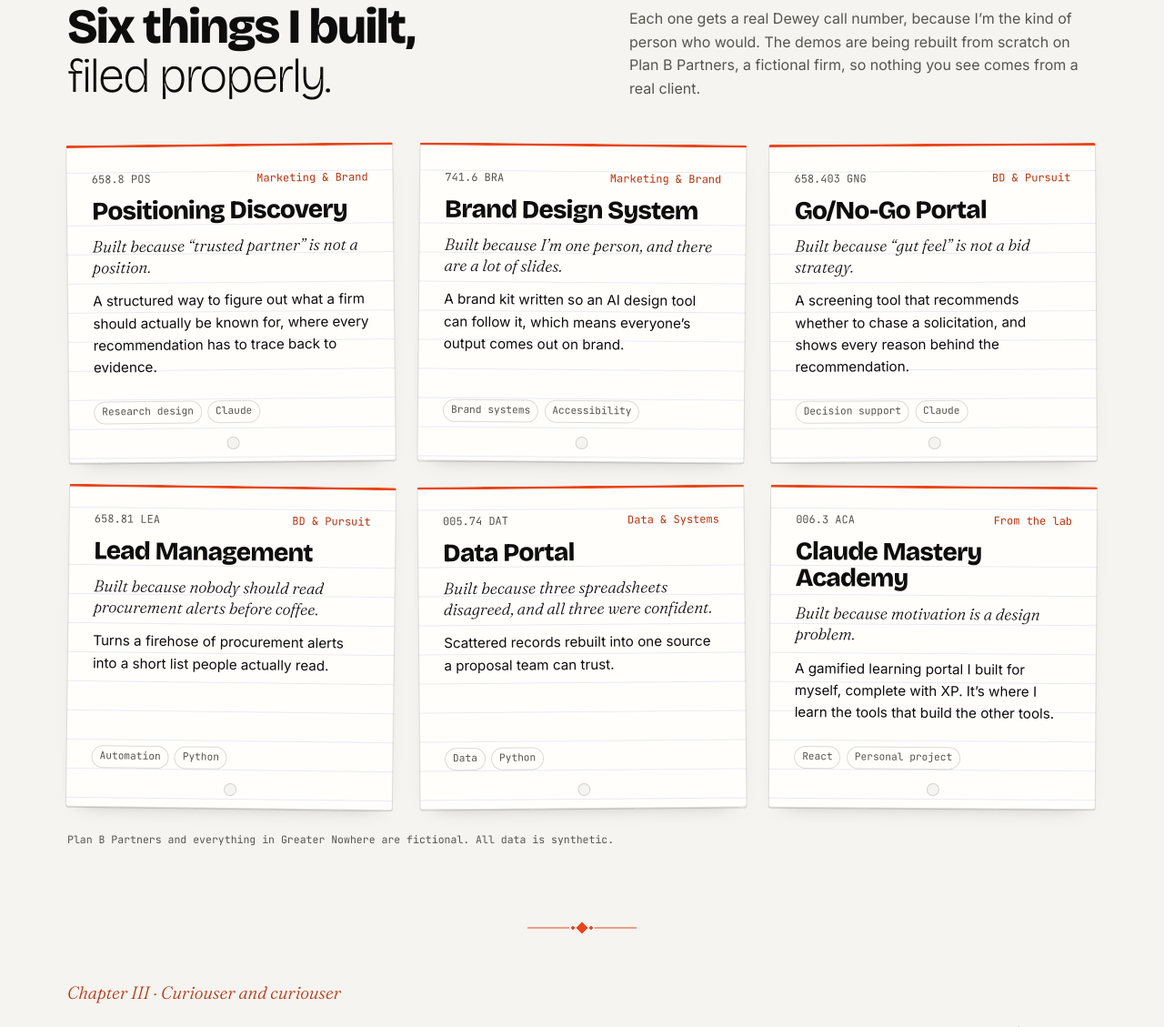
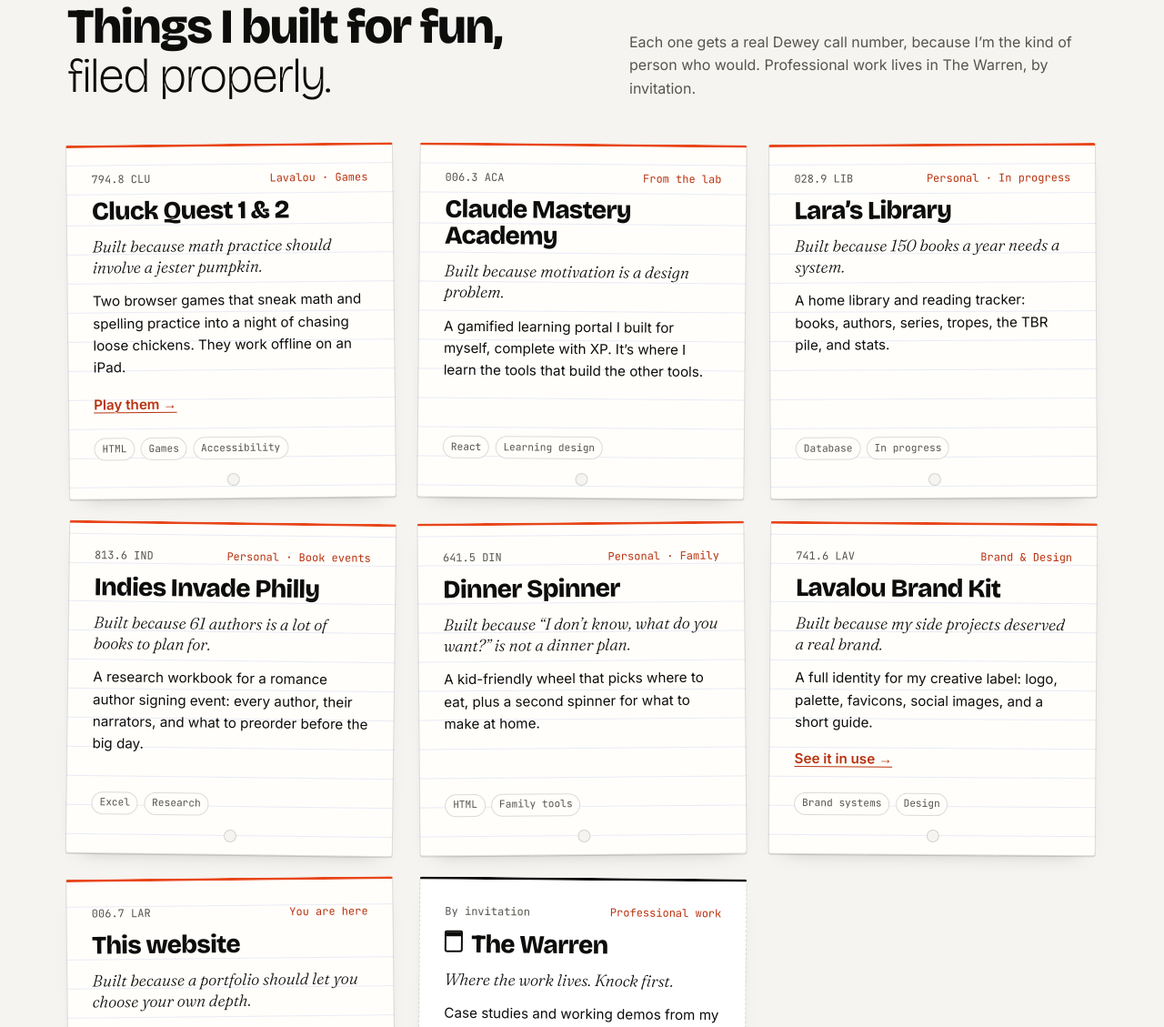
Before and after one commit to LaraB-create/laraborowsky-site, a plain HTML site: page index.html in a window 1280 px wide. Shown: the part 1671-2800 px from the top of the page at 91% size. Drawn offline with nearby package versions, Linux system fonts and the light colour scheme.

Commit message:
Public catalog: personal projects only, plus The Warren (work by invitation); add Indies Invade Philly

```diff
--- a/assets/site.css
+++ b/assets/site.css
@@ -282,3 +282,9 @@ html[data-motion="off"] .card, html[data-motion="off"] .card:hover { transform:
 /* OpenDyslexic and Hyperlegible read better without tight display tracking */
 html[data-font="dyslexic"] .display, html[data-font="dyslexic"] .hero h1, html[data-font="dyslexic"] .about-hero h1,
 html[data-font="hyper"] .display, html[data-font="hyper"] .hero h1, html[data-font="hyper"] .about-hero h1 { letter-spacing: 0; }
+
+/* Card links and The Warren */
+.card-link { align-self: flex-start; margin-top: .3rem; font-weight: 700; font-size: .95rem; color: var(--accent-text); text-decoration: underline; text-decoration-thickness: 1px; }
+.card.warren { border-style: dashed; border-top: 3px solid var(--ink); background-image: none; background-color: var(--surface); }
+.card.warren::after { display: none; }
+.card.warren h3::before { content: ""; display: inline-block; width: .55em; height: .7em; margin-right: .35em; border: 2px solid currentColor; border-radius: 2px 2px 3px 3px; vertical-align: .02em; box-shadow: inset 0 .28em 0 -.12em currentColor; }
--- a/index.html
+++ b/index.html
@@ -4,12 +4,12 @@
 <meta charset="utf-8">
 <meta name="viewport" content="width=device-width, initial-scale=1">
 <title>Lara Borowsky: curiosity, with receipts</title>
-<meta name="description" content="Lara Borowsky builds human-in-the-loop AI tools, research systems and marketing systems. Rabbit hole research, with receipts.">
+<meta name="description" content="Lara Borowsky: marketing and BD strategist, AI systems builder, and maker of games starring chickens. Rabbit hole research, with receipts.">
 <meta name="theme-color" content="#F5F4F0" media="(prefers-color-scheme: light)">
 <meta name="theme-color" content="#0E1013" media="(prefers-color-scheme: dark)">
 <meta property="og:type" content="website">
 <meta property="og:title" content="Lara Borowsky: curiosity, with receipts">
-<meta property="og:description" content="Lara Borowsky builds human-in-the-loop AI tools, research systems and marketing systems. Rabbit hole research, with receipts.">
+<meta property="og:description" content="Lara Borowsky: marketing and BD strategist, AI systems builder, and maker of games starring chickens. Rabbit hole research, with receipts.">
 <meta property="og:url" content="https://www.laraborowsky.com/">
 <link rel="canonical" href="https://www.laraborowsky.com/">
 <link rel="icon" href="/assets/favicon.svg" type="image/svg+xml">
@@ -80,7 +80,7 @@
 <a class="btn btn-primary" href="#work" data-set="depth" data-val="tldr">Start at the surface</a>
 <a class="btn" href="#method" data-set="depth" data-val="deep">Take me down the rabbit hole <svg aria-hidden="true" width="14" height="14" viewBox="0 0 24 24" fill="none" stroke="currentColor" stroke-width="1.5" stroke-linecap="round"><path d="M12 4v14M6 12l6 6 6-6"/></svg></a>
 </div>
-<p class="stats"><span><b>6</b> things I built</span><span><b>1</b> fictional company</span><span><b>0</b> real client data</span><span><b>∞</b> open tabs</span></p>
+<p class="stats"><span><b>7</b> things I built for fun</span><span><b>2</b> games starring chickens</span><span><b>3</b> typefaces to choose from</span><span><b>∞</b> open tabs</span></p>
 </div>
 <figure class="hole">
 <div class="hole-art">
@@ -151,64 +151,21 @@
 <section id="work" class="wrap section tight" aria-labelledby="work-title">
 <p class="chapter">Chapter II · The card catalog</p>
 <div class="section-head">
-<h2 id="work-title" class="display h2"><span class="b stack">Six things I built,</span><span class="t stack">filed properly.</span></h2>
-<p>Each one gets a real Dewey call number, because I’m the kind of person who would. The demos are being rebuilt from scratch on Plan B Partners, a fictional firm, so nothing you see comes from a real client.</p>
+<h2 id="work-title" class="display h2"><span class="b stack">Things I built for fun,</span><span class="t stack">filed properly.</span></h2>
+<p>Each one gets a real Dewey call number, because I’m the kind of person who would. Professional work lives in The Warren, by invitation.</p>
 </div>
 <div class="catalog">
 <article class="card">
-<div class="card-meta"><span>658.8 POS</span><span class="accent">Marketing &amp; Brand</span></div>
-<h3>Positioning Discovery</h3>
-<p class="hook">Built because “trusted partner” is not a position.</p>
-<p class="summary">A structured way to figure out what a firm should actually be known for, where every recommendation has to trace back to evidence.</p>
+<div class="card-meta"><span>794.8 CLU</span><span class="accent">Lavalou · Games</span></div>
+<h3>Cluck Quest 1 &amp; 2</h3>
+<p class="hook">Built because math practice should involve a jester pumpkin.</p>
+<p class="summary">Two browser games that sneak math and spelling practice into a night of chasing loose chickens. They work offline on an iPad.</p>
 <div class="deep">
-<h4>How it works</h4><p>Claims go in a ledger with their source. Candidate positions get pressure-tested against the proof before anyone falls in love with one.</p>
-<h4>Margin note</h4><p class="note">The demo runs it on Plan B Partners’ own identity crisis: are they the backup-plan people, or a mobility strategy firm? (The rabbit has opinions.)</p>
+<h4>How it works</h4><p>Read-aloud, grown-up settings, custom spelling lists, and a progress report for the adults. Each game is a single file, so it runs anywhere.</p>
+<h4>Margin note</h4><p class="note">Every chicken gets home by sunrise. Every time.</p>
 </div>
-<ul class="tags" aria-label="Tools"><li>Research design</li><li>Claude</li></ul>
-</article>
-<article class="card">
-<div class="card-meta"><span>741.6 BRA</span><span class="accent">Marketing &amp; Brand</span></div>
-<h3>Brand Design System</h3>
-<p class="hook">Built because I’m one person, and there are a lot of slides.</p>
-<p class="summary">A brand kit written so an AI design tool can follow it, which means everyone’s output comes out on brand.</p>
-<div class="deep">
-<h4>How it works</h4><p>Colors, type, layouts, voice and accessibility rules, written down once in a form the AI can follow.</p>
-<h4>Margin note</h4><p class="note">Accessibility lives in the templates, not in a checklist at the end. If the default is accessible, nobody has to remember to be.</p>
-</div>
-<ul class="tags" aria-label="Tools"><li>Brand systems</li><li>Accessibility</li></ul>
-</article>
-<article class="card">
-<div class="card-meta"><span>658.403 GNG</span><span class="accent">BD &amp; Pursuit</span></div>
-<h3>Go/No-Go Portal</h3>
-<p class="hook">Built because “gut feel” is not a bid strategy.</p>
-<p class="summary">A screening tool that recommends whether to chase a solicitation, and shows every reason behind the recommendation.</p>
-<div class="deep">
-<h4>How it works</h4><p>It checks fit, scores the criteria, and won’t cite anything it can’t trace to a record. A person makes the final call.</p>
-<h4>Margin note</h4><p class="note">The first version gave a single score. Nobody trusted it. A number without its reasons is just a vibe.</p>
-</div>
-<ul class="tags" aria-label="Tools"><li>Decision support</li><li>Claude</li></ul>
-</article>
-<article class="card">
-<div class="card-meta"><span>658.81 LEA</span><span class="accent">BD &amp; Pursuit</span></div>
-<h3>Lead Management</h3>
-<p class="hook">Built because nobody should read procurement alerts before coffee.</p>
-<p class="summary">Turns a firehose of procurement alerts into a short list people actually read.</p>
-<div class="deep">
-<h4>How it works</h4><p>A regular pre-screen, a roundup, and a log of every cut, so you can see what got filtered out and why, and argue with it.</p>
-<h4>Margin note</h4><p class="note">The demo includes duplicate and stale leads on purpose. A triage tool with nothing to triage proves nothing.</p>
-</div>
-<ul class="tags" aria-label="Tools"><li>Automation</li><li>Python</li></ul>
-</article>
-<article class="card">
-<div class="card-meta"><span>005.74 DAT</span><span class="accent">Data &amp; Systems</span></div>
-<h3>Data Portal</h3>
-<p class="hook">Built because three spreadsheets disagreed, and all three were confident.</p>
-<p class="summary">Scattered records rebuilt into one source a proposal team can trust.</p>
-<div class="deep">
-<h4>How it works</h4><p>Sources get reconciled, every field gets a clear source of truth, and whatever still doesn’t match lands on a worklist.</p>
-<h4>Margin note</h4><p class="note">Someday you’ll click a drawer and the complete record opens. That’s the goal, and I’m stubborn about it.</p>
-</div>
-<ul class="tags" aria-label="Tools"><li>Data</li><li>Python</li></ul>
+<a class="card-link" href="/lavalou">Play them →</a>
+<ul class="tags" aria-label="Tools"><li>HTML</li><li>Games</li><li>Accessibility</li></ul>
 </article>
 <article class="card">
 <div class="card-meta"><span>006.3 ACA</span><span class="accent">From the lab</span></div>
@@ -219,33 +176,85 @@
 <h4>How it works</h4><p>Phases, quizzes, flashcards, and a deep-dive button on every concept, so curiosity is the curriculum instead of a distraction from it.</p>
 <h4>Margin note</h4><p class="note">I learn by falling into things. So I built something worth falling into.</p>
 </div>
-<ul class="tags" aria-label="Tools"><li>React</li><li>Personal project</li></ul>
+
+<ul class="tags" aria-label="Tools"><li>React</li><li>Learning design</li></ul>
+</article>
+<article class="card">
+<div class="card-meta"><span>028.9 LIB</span><span class="accent">Personal · In progress</span></div>
+<h3>Lara’s Library</h3>
+<p class="hook">Built because 150 books a year needs a system.</p>
+<p class="summary">A home library and reading tracker: books, authors, series, tropes, the TBR pile, and stats.</p>
+<div class="deep">
+<h4>How it works</h4><p>A real database underneath, so series, authors and tropes connect to each other instead of living in a very long spreadsheet.</p>
+<h4>Margin note</h4><p class="note">Tropes are data. I will not be taking questions.</p>
+</div>
+
+<ul class="tags" aria-label="Tools"><li>Database</li><li>In progress</li></ul>
+</article>
+<article class="card">
+<div class="card-meta"><span>813.6 IND</span><span class="accent">Personal · Book events</span></div>
+<h3>Indies Invade Philly</h3>
+<p class="hook">Built because 61 authors is a lot of books to plan for.</p>
+<p class="summary">A research workbook for a romance author signing event: every author, their narrators, and what to preorder before the big day.</p>
+<div class="deep">
+<h4>How it works</h4><p>Multiple tabs, cross-referenced by author and narrator, with preorder status tracking so nothing sneaks past me.</p>
+<h4>Margin note</h4><p class="note">This is what happens when a reader with a spreadsheet habit gets a ticket.</p>
+</div>
+
+<ul class="tags" aria-label="Tools"><li>Excel</li><li>Research</li></ul>
+</article>
+<article class="card">
+<div class="card-meta"><span>641.5 DIN</span><span class="accent">Personal · Family</span></div>
+<h3>Dinner Spinner</h3>
+<p class="hook">Built because “I don’t know, what do you want?” is not a dinner plan.</p>
+<p class="summary">A kid-friendly wheel that picks where to eat, plus a second spinner for what to make at home.</p>
+<div class="deep">
+<h4>How it works</h4><p>Two wheels, one for going out and one for staying in, built so the kids can spin it themselves.</p>
+<h4>Margin note</h4><p class="note">The wheel has the final say. That’s the whole point.</p>
+</div>
+
+<ul class="tags" aria-label="Tools"><li>HTML</li><li>Family tools</li></ul>
+</article>
+<article class="card">
+<div class="card-meta"><span>741.6 LAV</span><span class="accent">Brand &amp; Design</span></div>
+<h3>Lavalou Brand Kit</h3>
+<p class="hook">Built because my side projects deserved a real brand.</p>
+<p class="summary">A full identity for my creative label: logo, palette, favicons, social images, and a short guide.</p>
+<div class="deep">
+<h4>How it works</h4><p>Vector masters, web and print versions, and color tokens that the Lavalou pages actually use.</p>
+<h4>Margin note</h4><p class="note">A little molten. A little strange. The drips are non-negotiable.</p>
+</div>
+<a class="card-link" href="/lavalou">See it in use →</a>
+<ul class="tags" aria-label="Tools"><li>Brand systems</li><li>Design</li></ul>
+</article>
+<article class="card">
+<div class="card-meta"><span>006.7 LAR</span><span class="accent">You are here</span></div>
+<h3>This website</h3>
+<p class="hook">Built because a portfolio should let you choose your own depth.</p>
+<p class="summary">Light and dark modes, three typefaces including OpenDyslexic, adjustable spacing, and a TL;DR or Rabbit Hole version of everything.</p>
+<div class="deep">
+<h4>How it works</h4><p>Plain HTML and CSS, no tracking, and settings that stay in your own browser.</p>
+<h4>Margin note</h4><p class="note">Yes, the rabbit is wiggling its ears on purpose.</p>
+</div>
+
+<ul class="tags" aria-label="Tools"><li>HTML</li><li>CSS</li><li>Accessibility</li></ul>
+</article>
+<article class="card warren">
+<div class="card-meta"><span>By invitation</span><span class="accent">Professional work</span></div>
+<h3>The Warren</h3>
+<p class="hook">Where the work lives. Knock first.</p>
+<p class="summary">Case studies and working demos from my marketing and business development work, rebuilt on a fictional firm, behind a door that needs a key.</p>
+<a class="btn btn-ink" href="https://www.linkedin.com/in/lara-borowsky-52627a161/" style="align-self: flex-start; margin-top: .6rem">Ask me for a key →</a>
 </article>
 </div>
-<p class="disclaimer">Plan B Partners and everything in Greater Nowhere are fictional. All data is synthetic.</p>
 </section>
 
-<div class="ornament" aria-hidden="true"><svg width="120" height="16" viewBox="0 0 120 16" fill="none" stroke="currentColor" stroke-width="1"><path d="M0 8 H46 M74 8 H120"/><path d="M60 2 L66 8 L60 14 L54 8 Z" fill="currentColor"/><circle cx="50" cy="8" r="1.5" fill="currentColor"/><circle cx="70" cy="8" r="1.5" fill="currentColor"/></svg></div>
 
-<section class="wrap section tight" aria-labelledby="map-title">
-<p class="chapter">Chapter III · Curiouser and curiouser</p>
-<div class="section-head">
-<h2 id="map-title" class="display h2"><span class="b">One system,</span> <span class="t">five verbs.</span></h2>
-<p>These tools were built one at a time, and they ended up feeding each other. That was half accident and half systems-thinking, and I’m taking credit for both.</p>
-</div>
-<ol class="verbs">
-<li><span class="num">01</span><h3>Find</h3><p class="tool">Lead Management</p><p>Surface the opportunities worth a second look.</p></li>
-<li><span class="num">02</span><h3>Screen</h3><p class="tool">Go/No-Go Portal</p><p>Decide which ones to chase, and say why.</p></li>
-<li><span class="num">03</span><h3>Position</h3><p class="tool">Positioning Discovery</p><p>Know what you want to be known for before the RFP drops.</p></li>
-<li><span class="num">04</span><h3>Express</h3><p class="tool">Brand Design System</p><p>Make every deliverable look like it came from the same firm.</p></li>
-<li><span class="num">05</span><h3>Prove</h3><p class="tool">Data Portal</p><p>Back every claim with a record someone can check.</p></li>
-</ol>
-</section>
 
 <section id="about" class="wrap section" aria-labelledby="about-title">
 <div class="split">
 <div class="main">
-<p class="chapter">Chapter IV · “Who are you?” said the Caterpillar</p>
+<p class="chapter">Chapter III · “Who are you?” said the Caterpillar</p>
 <h2 id="about-title" class="display" style="font-size: clamp(2rem, 3.6vw, 3rem); line-height: 1.02; margin-bottom: .8em"><span class="b">I follow questions further</span> <span class="t">than is strictly reasonable.</span></h2>
 <p style="margin: 0 0 1.4em; max-width: 36em">Ten-plus years in public-sector consulting, from operations to marketing director, and three-plus years building with AI. I design workflows where the AI does the heavy lifting and a person makes the call.</p>
 <a class="btn" href="/about">The long version →</a>
@@ -286,7 +295,7 @@
 </div>
 <div class="footer-legal">
 <span>© <span data-year>2026</span> Lara Borowsky · Read books. Be kind. Stay weird.</span>
-<span>Plan B Partners and everything in Greater Nowhere are fictional. All demo data is synthetic.</span>
+<span>Built with curiosity, Claude, and too many open tabs.</span>
 </div>
 </div>
 </footer>
```
Also changed, not shown: about.html (+1 -1 lines).
